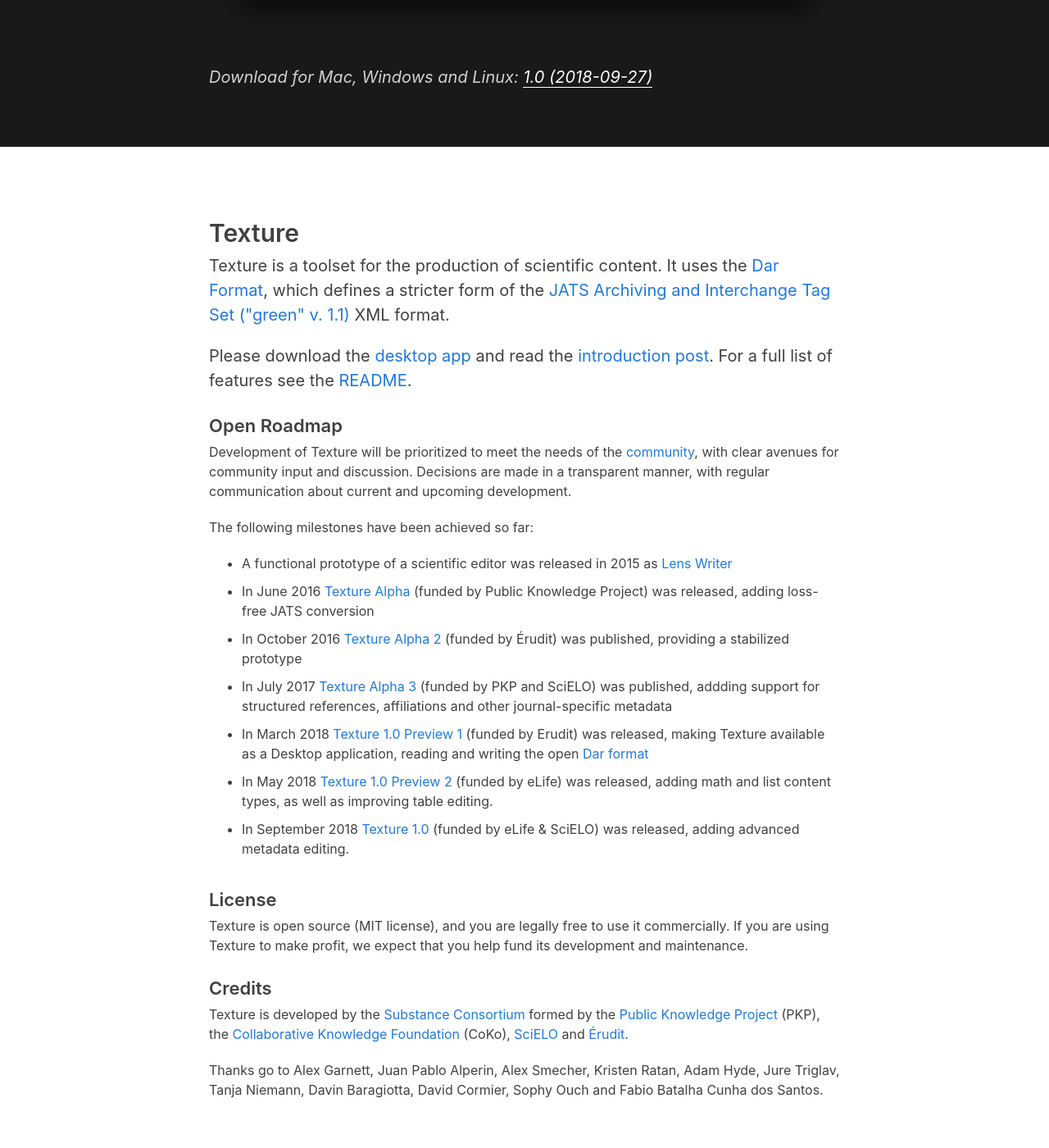
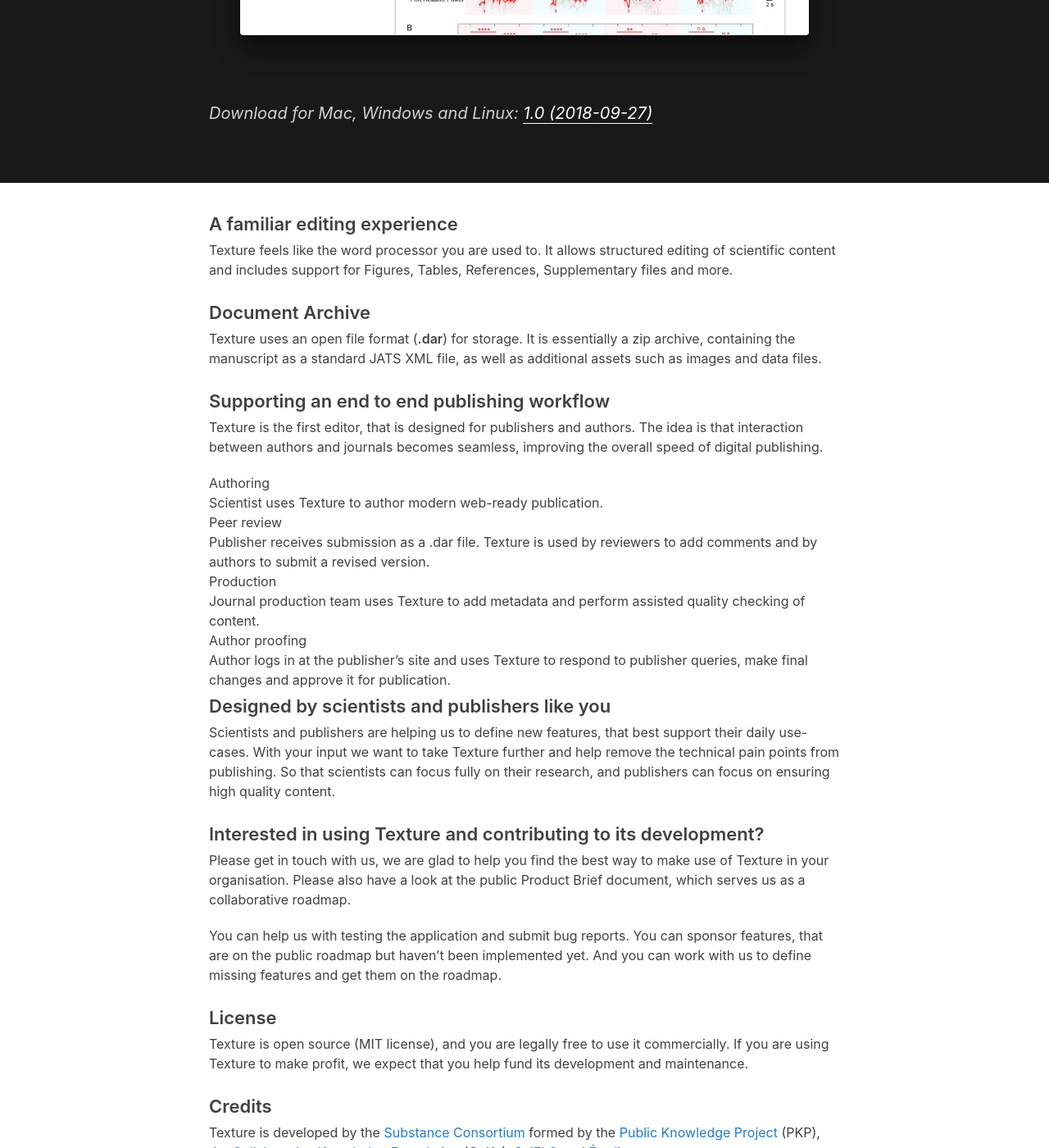
Before and after one commit to substance/substance.github.com, a Jekyll site: the page built from texture/index.html, in a window 1280 px wide and 1400 px high, scrolled down 772 px. Shown: the whole window at 82% size. Built offline with Jekyll 4.4.1, drawn with Linux system fonts in a browser that asks for light colours; nearby versions of some CDN libraries; library files that are not in the unit come from our copies; some of the changed text lies outside the part shown.

Commit message:
Update content.

```diff
--- a/_includes/header-texture.html
+++ b/_includes/header-texture.html
@@ -3,7 +3,7 @@
     <!-- take space needed to the left -->
 
     <div class="substance-header">
-      <div class="substance-logo"><a href="/texture">Texture</a></div>
+      <div class="substance-logo"><a href="/"><img src="/images/substance-logo.svg" height="30"></a></div>
 
       <div class="navigation">
         <a class="nav-item" href="/">Substance</a>
@@ -11,8 +11,7 @@
         <a class="nav-item" target="_blank" href="http://github.com/substance/texture">Github</a>
       </div>
     </div>
-
-    <p class="intro">A word processor for structured content.</p>
-
+    <p class="intro">Texture</p>
+    <p class="intro-slogan">A visual editor for research</p>
   </div>
 </div>
--- a/texture/index.html
+++ b/texture/index.html
@@ -10,27 +10,39 @@
 
 <div class="home">
   <div class="limiter">
-    <h2>Texture</h2>
-    <p class="large">
-      Texture is a toolset for the production of scientific content. It uses the <a href="http://github.com/substance/dar">Dar Format</a>, which defines a stricter form of the <a href="https://jats.nlm.nih.gov/archiving/1.1/">JATS Archiving and Interchange Tag Set ("green" v. 1.1)</a> XML format.
-    </p>
-    <p class="large">
-      Please download the <a href="https://github.com/substance/texture/releases/">desktop app</a> and read the <a href="https://elifesciences.org/labs/8de87c33/texture-an-open-science-manuscript-editor">introduction post</a>. For a full list of features see the <a href="https://github.com/substance/texture#roadmap">README</a>.
-    </p>
-    <h3>Open Roadmap</h3>
-    <p>
-      Development of Texture will be prioritized to meet the needs of the <a href="../consortium">community</a>, with clear avenues for community input and discussion. Decisions are made in a transparent manner, with regular communication about current and upcoming development.
-    </p>
-    <p>The following milestones have been achieved so far:</p>
-    <ul>
-      <li>A functional prototype of a scientific editor was released in 2015 as <a href="https://medium.com/@_mql/produce-a-scientific-paper-with-lens-writer-d0fc75d11919#.btmmx0el0">Lens Writer</a></li>
-      <li>In June 2016 <a href="https://github.com/substance/texture/releases/tag/v1.0.0-alpha">Texture Alpha</a> (funded by Public Knowledge Project) was released, adding loss-free JATS conversion</li>
-      <li>In October 2016 <a href="https://github.com/substance/texture/releases/tag/v1.0.0-alpha.2">Texture Alpha 2</a> (funded by Érudit) was published, providing a stabilized prototype</li>
-      <li>In July 2017 <a href="https://github.com/substance/texture/releases/tag/v1.0.0-alpha.3">Texture Alpha 3</a> (funded by PKP and SciELO) was published, addding support for structured references, affiliations and other journal-specific metadata</li>
-      <li>In March 2018 <a href="https://github.com/substance/texture/releases/tag/v1.0.0-preview.1">Texture 1.0 Preview 1</a> (funded by Erudit) was released, making Texture available as a Desktop application, reading and writing the open <a href="https://github.com/substance/dar">Dar format</a></li>
-      <li>In May 2018 <a href="https://github.com/substance/texture/releases/tag/v1.0.0-preview.2">Texture 1.0 Preview 2</a> (funded by eLife) was released, adding math and list content types, as well as improving table editing.</li>
-      <li>In September 2018 <a href="https://github.com/substance/texture/releases/tag/v1.0">Texture 1.0</a> (funded by eLife & SciELO) was released, adding advanced metadata editing.</li>
-    </ul>
+    <h3>A familiar editing experience</h3>
+    <p>Texture feels like the word processor you are used to. It allows structured editing of scientific content and includes support for Figures, Tables, References, Supplementary files and more.</p>
+    <h3>Document Archive</h3>
+    <p>Texture uses an open file format (<strong>.dar</strong>) for storage. It is essentially a zip archive, containing the manuscript as a standard JATS XML file, as well as additional assets such as images and data files.</p>
+    <h3>Supporting an end to end publishing workflow</h3>
+    <p>Texture is the first editor, that is designed for publishers and authors. The idea is that interaction between authors and journals becomes seamless, improving the overall speed of digital publishing.</p>
+    <div class="e2e-steps">
+      <div class="step">
+        <div class="title">Authoring</div>
+        <div class="separator"></div>
+        <div class="content">Scientist uses Texture to author modern web-ready publication.</div>
+      </div>
+      <div class="step">
+        <div class="title">Peer review</div>
+        <div class="separator"></div>
+        <div class="content">Publisher receives submission as a .dar file. Texture is used by reviewers to add comments and by authors to submit a revised version.</div>
+      </div>
+      <div class="step">
+        <div class="title">Production</div>
+        <div class="separator"></div>
+        <div class="content">Journal production team uses Texture to add metadata and perform assisted quality checking of content.</div>
+      </div>
+      <div class="step">
+        <div class="title">Author proofing</div>
+        <div class="separator"></div>
+        <div class="content">Author logs in at the publisher’s site and uses Texture to respond to publisher queries, make final changes and approve it for publication.</div>
+      </div>
+    </div>
+    <h3>Designed by scientists and publishers like you</h3>
+    <p>Scientists and publishers are helping us to define new features, that best support their daily use-cases. With your input we want to take Texture further and help remove the technical pain points from publishing. So that scientists can focus fully on their research, and publishers can focus on ensuring high quality content.</p>
+    <h3>Interested in using Texture and contributing to its development?</h3>
+    <p>Please get in touch with us, we are glad to help you find the best way to make use of Texture in your organisation. Please also have a look at the public Product Brief document, which serves us as a collaborative roadmap.</p>
+    <p>You can help us with testing the application and submit bug reports. You can sponsor features, that are on the public roadmap but haven’t been implemented yet. And you can work with us to define missing features and get them on the roadmap.</p>
     <h3>License</h3>
     <p>
       Texture is open source (MIT license), and you are legally free to use it commercially. If you are using Texture to make profit, we expect that you help fund its development and maintenance.
```
